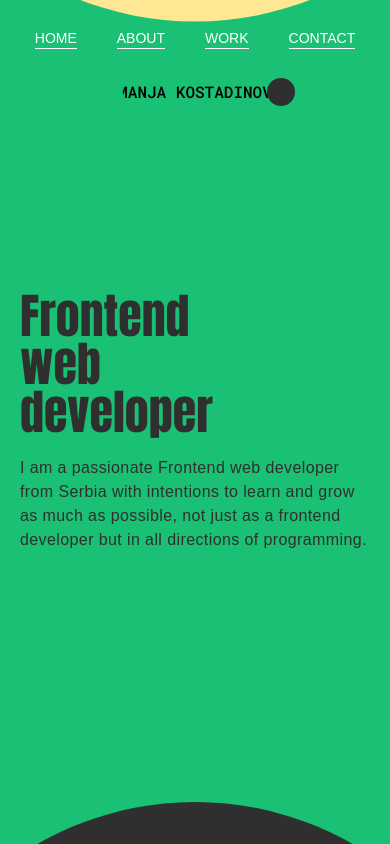
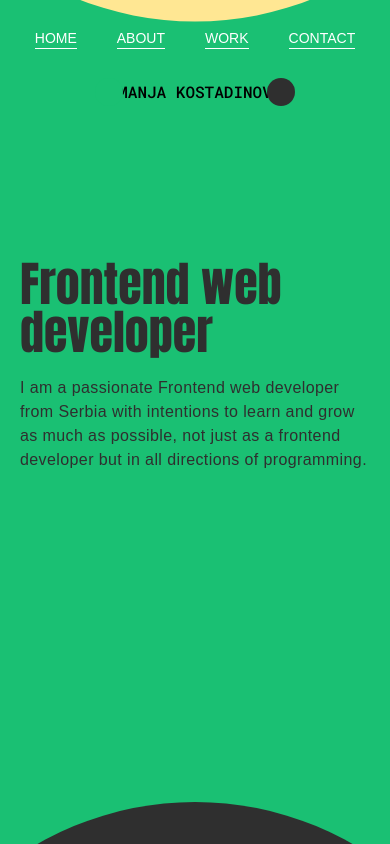
Before and after one commit to KkOoSsTtAa/portfolio, a Next.js app: page / in a window 390 px wide. Built offline with nearby package versions, Linux system fonts and the light colour scheme; a web font is replaced by a local one.

Commit message:
home section fix

```diff
--- a/src/components/BackgroundCircles.tsx
+++ b/src/components/BackgroundCircles.tsx
@@ -14,7 +14,7 @@ type BackgroundCirclesProps = {
 const BackgroundCircles = ({
   inView: { inView0, inView1, inView2, inView3, inView4, inView5 },
 }: BackgroundCirclesProps) => {
-  const black0 = "left-[-25%] top-[70%] h-[50vmax] w-[50vmax]";
+  const black0 = "left-[-25%] top-[80%] h-[50vmax] w-[50vmax]";
   const black1 =
     "left-[50%] top-[95%] h-[25vmax] w-[25vmax] translate-x-[-50%]";
   const black2 =
--- a/src/views/HomeSection.tsx
+++ b/src/views/HomeSection.tsx
@@ -10,7 +10,7 @@ const HomeSection = () => {
       <CustomSection>
         <h1
           style={{ fontFamily: `${anton.style.fontFamily}` }}
-          className="mb-5 max-w-[70%] text-5xl text-myblack md:mb-10 md:max-w-[50%] lg:text-6xl xl:text-7xl"
+          className="-mt-28 mb-5 max-w-[80%] text-5xl text-myblack sm:mt-0 md:mb-10 md:max-w-[50%] lg:text-6xl xl:text-7xl"
         >
           {heading1}
         </h1>
```
